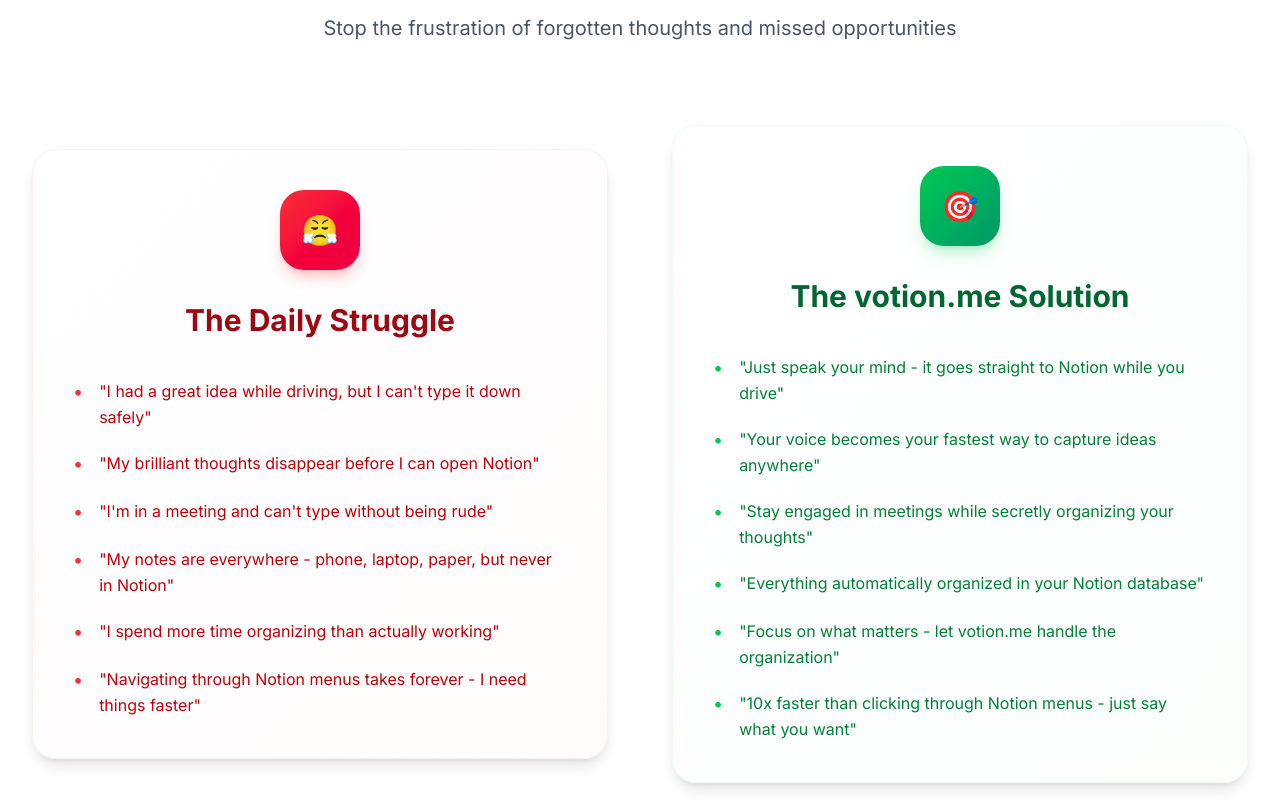
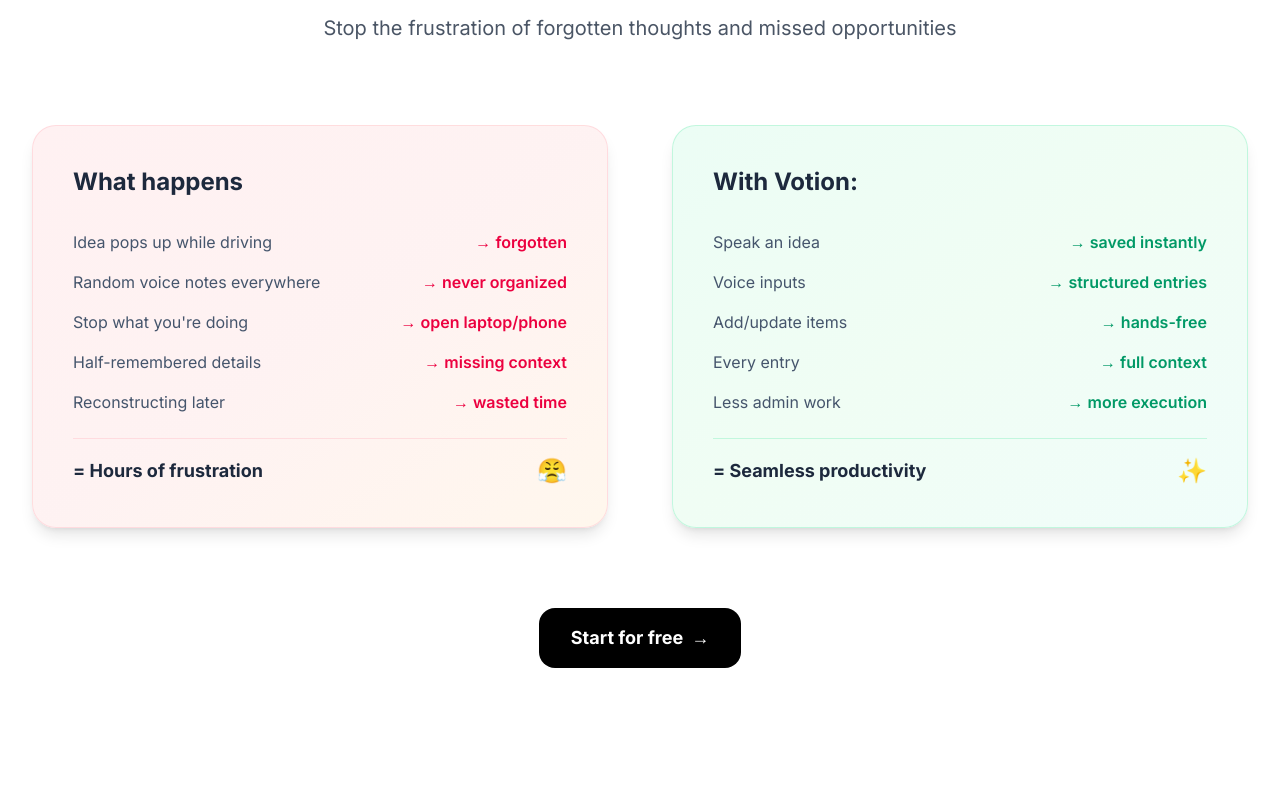
Before and after one commit to createdbygabi/votion, a Next.js app: page / in a window 1280 px wide. Shown: the part 1080-1880 px from the top of the page. Built offline with nearby package versions, Linux system fonts and the light colour scheme.

Commit message:
commit fix

```diff
--- a/src/app/page.js
+++ b/src/app/page.js
@@ -4,6 +4,7 @@
 import Image from "next/image";
 import { SiNotion, SiTelegram } from "react-icons/si";
 import { useState } from "react";
+import { FiAlertTriangle, FiCheckCircle, FiX, FiCheck } from "react-icons/fi";
 
 export default function Home() {
   const [billingCycle, setBillingCycle] = useState("monthly");
@@ -299,145 +300,128 @@
           <div className="grid lg:grid-cols-2 gap-16 items-center">
             {/* Before */}
             <div className="group">
-              <div className="relative overflow-hidden bg-gradient-to-br from-white to-red-50/30 p-10 rounded-3xl shadow-lg hover:shadow-2xl transition-all duration-500 border border-red-100/50 hover:border-red-200/80 hover:-translate-y-2">
-                <div className="absolute inset-0 bg-gradient-to-br from-red-50/20 to-rose-50/20 opacity-0 group-hover:opacity-100 transition-opacity duration-500 rounded-3xl"></div>
+              <div className="relative overflow-hidden bg-gradient-to-br from-rose-50 via-red-50 to-orange-50 p-10 rounded-3xl shadow-lg hover:shadow-2xl transition-all duration-500 border border-rose-200/60 hover:border-rose-300/80 hover:-translate-y-2">
+                <div className="absolute inset-0 bg-gradient-to-br from-rose-100/20 via-transparent to-orange-100/20 opacity-0 group-hover:opacity-100 transition-opacity duration-500 rounded-3xl"></div>
                 <div className="relative z-10">
-                  <div className="text-center mb-10">
-                    <div className="w-20 h-20 bg-gradient-to-br from-red-500 to-rose-600 rounded-3xl flex items-center justify-center mx-auto mb-8 group-hover:scale-110 transition-transform duration-300 shadow-lg shadow-red-500/25">
-                      <span className="text-3xl">😤</span>
-                    </div>
-                    <h3 className="text-3xl font-black text-red-800 mb-4 group-hover:text-red-700 transition-colors duration-300">
-                      The Daily Struggle
+                  <div className="mb-8">
+                    <h3 className="text-2xl font-bold text-slate-800 mb-6">
+                      What happens
                     </h3>
                   </div>
-                  <ul className="space-y-5 text-red-700 text-base">
-                    <li className="flex items-start group/item">
-                      <span className="mr-4 text-red-500 group-hover/item:scale-125 transition-transform duration-200 text-lg">
-                        •
+                  <div className="space-y-4">
+                    <div className="flex items-center justify-between group/item">
+                      <span className="text-slate-600 group-hover/item:text-slate-700 transition-colors duration-200">
+                        Idea pops up while driving
                       </span>
-                      <span className="group-hover/item:text-red-800 transition-colors duration-200 leading-relaxed">
-                        "I had a great idea while driving, but I can&apos;t type
-                        it down safely"
+                      <span className="text-rose-600 font-semibold group-hover/item:text-rose-700 transition-colors duration-200">
+                        → forgotten
                       </span>
-                    </li>
-                    <li className="flex items-start group/item">
-                      <span className="mr-4 text-red-500 group-hover/item:scale-125 transition-transform duration-200 text-lg">
-                        •
+                    </div>
+                    <div className="flex items-center justify-between group/item">
+                      <span className="text-slate-600 group-hover/item:text-slate-700 transition-colors duration-200">
+                        Random voice notes everywhere
                       </span>
-                      <span className="group-hover/item:text-red-800 transition-colors duration-200 leading-relaxed">
-                        "My brilliant thoughts disappear before I can open
-                        Notion"
+                      <span className="text-rose-600 font-semibold group-hover/item:text-rose-700 transition-colors duration-200">
+                        → never organized
                       </span>
-                    </li>
-                    <li className="flex items-start group/item">
-                      <span className="mr-4 text-red-500 group-hover/item:scale-125 transition-transform duration-200 text-lg">
-                        •
+                    </div>
+                    <div className="flex items-center justify-between group/item">
+                      <span className="text-slate-600 group-hover/item:text-slate-700 transition-colors duration-200">
+                        Stop what you&apos;re doing
                       </span>
-                      <span className="group-hover/item:text-red-800 transition-colors duration-200 leading-relaxed">
-                        "I&apos;m in a meeting and can&apos;t type without being
-                        rude"
+                      <span className="text-rose-600 font-semibold group-hover/item:text-rose-700 transition-colors duration-200">
+                        → open laptop/phone
                       </span>
-                    </li>
-                    <li className="flex items-start group/item">
-                      <span className="mr-4 text-red-500 group-hover/item:scale-125 transition-transform duration-200 text-lg">
-                        •
+                    </div>
+                    <div className="flex items-center justify-between group/item">
+                      <span className="text-slate-600 group-hover/item:text-slate-700 transition-colors duration-200">
+                        Half-remembered details
                       </span>
-                      <span className="group-hover/item:text-red-800 transition-colors duration-200 leading-relaxed">
-                        "My notes are everywhere - phone, laptop, paper, but
-                        never in Notion"
+                      <span className="text-rose-600 font-semibold group-hover/item:text-rose-700 transition-colors duration-200">
+                        → missing context
                       </span>
-                    </li>
-                    <li className="flex items-start group/item">
-                      <span className="mr-4 text-red-500 group-hover/item:scale-125 transition-transform duration-200 text-lg">
-                        •
+                    </div>
+                    <div className="flex items-center justify-between group/item">
+                      <span className="text-slate-600 group-hover/item:text-slate-700 transition-colors duration-200">
+                        Reconstructing later
                       </span>
-                      <span className="group-hover/item:text-red-800 transition-colors duration-200 leading-relaxed">
-                        "I spend more time organizing than actually working"
+                      <span className="text-rose-600 font-semibold group-hover/item:text-rose-700 transition-colors duration-200">
+                        → wasted time
                       </span>
-                    </li>
-                    <li className="flex items-start group/item">
-                      <span className="mr-4 text-red-500 group-hover/item:scale-125 transition-transform duration-200 text-lg">
-                        •
-                      </span>
-                      <span className="group-hover/item:text-red-800 transition-colors duration-200 leading-relaxed">
-                        "Navigating through Notion menus takes forever - I need
-                        things faster"
-                      </span>
-                    </li>
-                  </ul>
+                    </div>
+                    <div className="pt-4 border-t border-rose-200/60 mt-6">
+                      <div className="flex items-center justify-between">
+                        <span className="text-slate-800 font-bold text-lg">
+                          = Hours of frustration
+                        </span>
+                        <span className="text-rose-500 text-2xl">😤</span>
+                      </div>
+                    </div>
+                  </div>
                 </div>
               </div>
             </div>
 
             {/* After */}
             <div className="group">
-              <div className="relative overflow-hidden bg-gradient-to-br from-white to-green-50/30 p-10 rounded-3xl shadow-lg hover:shadow-2xl transition-all duration-500 border border-green-100/50 hover:border-green-200/80 hover:-translate-y-2">
-                <div className="absolute inset-0 bg-gradient-to-br from-green-50/20 to-emerald-50/20 opacity-0 group-hover:opacity-100 transition-opacity duration-500 rounded-3xl"></div>
+              <div className="relative overflow-hidden bg-gradient-to-br from-emerald-50 via-green-50 to-teal-50 p-10 rounded-3xl shadow-lg hover:shadow-2xl transition-all duration-500 border border-emerald-200/60 hover:border-emerald-300/80 hover:-translate-y-2">
+                <div className="absolute inset-0 bg-gradient-to-br from-emerald-100/20 via-transparent to-teal-100/20 opacity-0 group-hover:opacity-100 transition-opacity duration-500 rounded-3xl"></div>
                 <div className="relative z-10">
-                  <div className="text-center mb-10">
-                    <div className="w-20 h-20 bg-gradient-to-br from-green-500 to-emerald-600 rounded-3xl flex items-center justify-center mx-auto mb-8 group-hover:scale-110 transition-transform duration-300 shadow-lg shadow-green-500/25">
-                      <span className="text-3xl">🎯</span>
-                    </div>
-                    <h3 className="text-3xl font-black text-green-800 mb-4 group-hover:text-green-700 transition-colors duration-300">
-                      The votion.me Solution
+                  <div className="mb-8">
+                    <h3 className="text-2xl font-bold text-slate-800 mb-6">
+                      With Votion:
                     </h3>
                   </div>
-                  <ul className="space-y-5 text-green-700 text-base">
-                    <li className="flex items-start group/item">
-                      <span className="mr-4 text-green-500 group-hover/item:scale-125 transition-transform duration-200 text-lg">
-                        •
+                  <div className="space-y-4">
+                    <div className="flex items-center justify-between group/item">
+                      <span className="text-slate-600 group-hover/item:text-slate-700 transition-colors duration-200">
+                        Speak an idea
                       </span>
-                      <span className="group-hover/item:text-green-800 transition-colors duration-200 leading-relaxed">
-                        "Just speak your mind - it goes straight to Notion while
-                        you drive"
+                      <span className="text-emerald-600 font-semibold group-hover/item:text-emerald-700 transition-colors duration-200">
+                        → saved instantly
                       </span>
-                    </li>
-                    <li className="flex items-start group/item">
-                      <span className="mr-4 text-green-500 group-hover/item:scale-125 transition-transform duration-200 text-lg">
-                        •
+                    </div>
+                    <div className="flex items-center justify-between group/item">
+                      <span className="text-slate-600 group-hover/item:text-slate-700 transition-colors duration-200">
+                        Voice inputs
                       </span>
-                      <span className="group-hover/item:text-green-800 transition-colors duration-200 leading-relaxed">
-                        "Your voice becomes your fastest way to capture ideas
-                        anywhere"
+                      <span className="text-emerald-600 font-semibold group-hover/item:text-emerald-700 transition-colors duration-200">
+                        → structured entries
                       </span>
-                    </li>
-                    <li className="flex items-start group/item">
-                      <span className="mr-4 text-green-500 group-hover/item:scale-125 transition-transform duration-200 text-lg">
-                        •
+                    </div>
+                    <div className="flex items-center justify-between group/item">
+                      <span className="text-slate-600 group-hover/item:text-slate-700 transition-colors duration-200">
+                        Add/update items
                       </span>
-                      <span className="group-hover/item:text-green-800 transition-colors duration-200 leading-relaxed">
-                        "Stay engaged in meetings while secretly organizing your
-                        thoughts"
+                      <span className="text-emerald-600 font-semibold group-hover/item:text-emerald-700 transition-colors duration-200">
+                        → hands-free
                       </span>
-                    </li>
-                    <li className="flex items-start group/item">
-                      <span className="mr-4 text-green-500 group-hover/item:scale-125 transition-transform duration-200 text-lg">
-                        •
+                    </div>
+                    <div className="flex items-center justify-between group/item">
+                      <span className="text-slate-600 group-hover/item:text-slate-700 transition-colors duration-200">
+                        Every entry
                       </span>
-                      <span className="group-hover/item:text-green-800 transition-colors duration-200 leading-relaxed">
-                        "Everything automatically organized in your Notion
-                        database"
+                      <span className="text-emerald-600 font-semibold group-hover/item:text-emerald-700 transition-colors duration-200">
+                        → full context
                       </span>
-                    </li>
-                    <li className="flex items-start group/item">
-                      <span className="mr-4 text-green-500 group-hover/item:scale-125 transition-transform duration-200 text-lg">
-                        •
+                    </div>
+                    <div className="flex items-center justify-between group/item">
+                      <span className="text-slate-600 group-hover/item:text-slate-700 transition-colors duration-200">
+                        Less admin work
                       </span>
-                      <span className="group-hover/item:text-green-800 transition-colors duration-200 leading-relaxed">
-                        "Focus on what matters - let votion.me handle the
-                        organization"
+                      <span className="text-emerald-600 font-semibold group-hover/item:text-emerald-700 transition-colors duration-200">
+                        → more execution
                       </span>
-                    </li>
-                    <li className="flex items-start group/item">
-                      <span className="mr-4 text-green-500 group-hover/item:scale-125 transition-transform duration-200 text-lg">
-                        •
-                      </span>
-                      <span className="group-hover/item:text-green-800 transition-colors duration-200 leading-relaxed">
-                        "10x faster than clicking through Notion menus - just
-                        say what you want"
-                      </span>
-                    </li>
-                  </ul>
+                    </div>
+                    <div className="pt-4 border-t border-emerald-200/60 mt-6">
+                      <div className="flex items-center justify-between">
+                        <span className="text-slate-800 font-bold text-lg">
+                          = Seamless productivity
+                        </span>
+                        <span className="text-emerald-500 text-2xl">✨</span>
+                      </div>
+                    </div>
+                  </div>
                 </div>
               </div>
             </div>
@@ -1082,7 +1066,7 @@
                     {/* Timeline Story Elements */}
                     <div className="flex items-start space-x-4">
                       <div className="w-8 h-8 bg-gray-900 rounded-full flex items-center justify-center flex-shrink-0 mt-1">
-                        <span className="text-white text-sm font-bold">😤</span>
+                        <FiX className="text-white text-sm" />
                       </div>
                       <div>
                         <h4 className="font-semibold text-gray-900 mb-2">
@@ -1096,7 +1080,7 @@
 
                     <div className="flex items-start space-x-4">
                       <div className="w-8 h-8 bg-gray-900 rounded-full flex items-center justify-center flex-shrink-0 mt-1">
-                        <span className="text-white text-sm font-bold">💡</span>
+                        <FiCheck className="text-white text-sm" />
                       </div>
                       <div>
                         <h4 className="font-semibold text-gray-900 mb-2">
@@ -1110,7 +1094,7 @@
 
                     <div className="flex items-start space-x-4">
                       <div className="w-8 h-8 bg-gray-900 rounded-full flex items-center justify-center flex-shrink-0 mt-1">
-                        <span className="text-white text-sm font-bold">🎯</span>
+                        <FiCheckCircle className="text-white text-sm" />
                       </div>
                       <div>
                         <h4 className="font-semibold text-gray-900 mb-2">
@@ -1254,7 +1238,7 @@
                 © 2025 votion.me. All rights reserved.
               </p>
               <div className="flex items-center space-x-6 text-sm text-gray-500">
-                <span>Made with ❤️ for productivity</span>
+                <span>Made in France 🇫🇷 with ❤️</span>
               </div>
             </div>
           </div>
```
